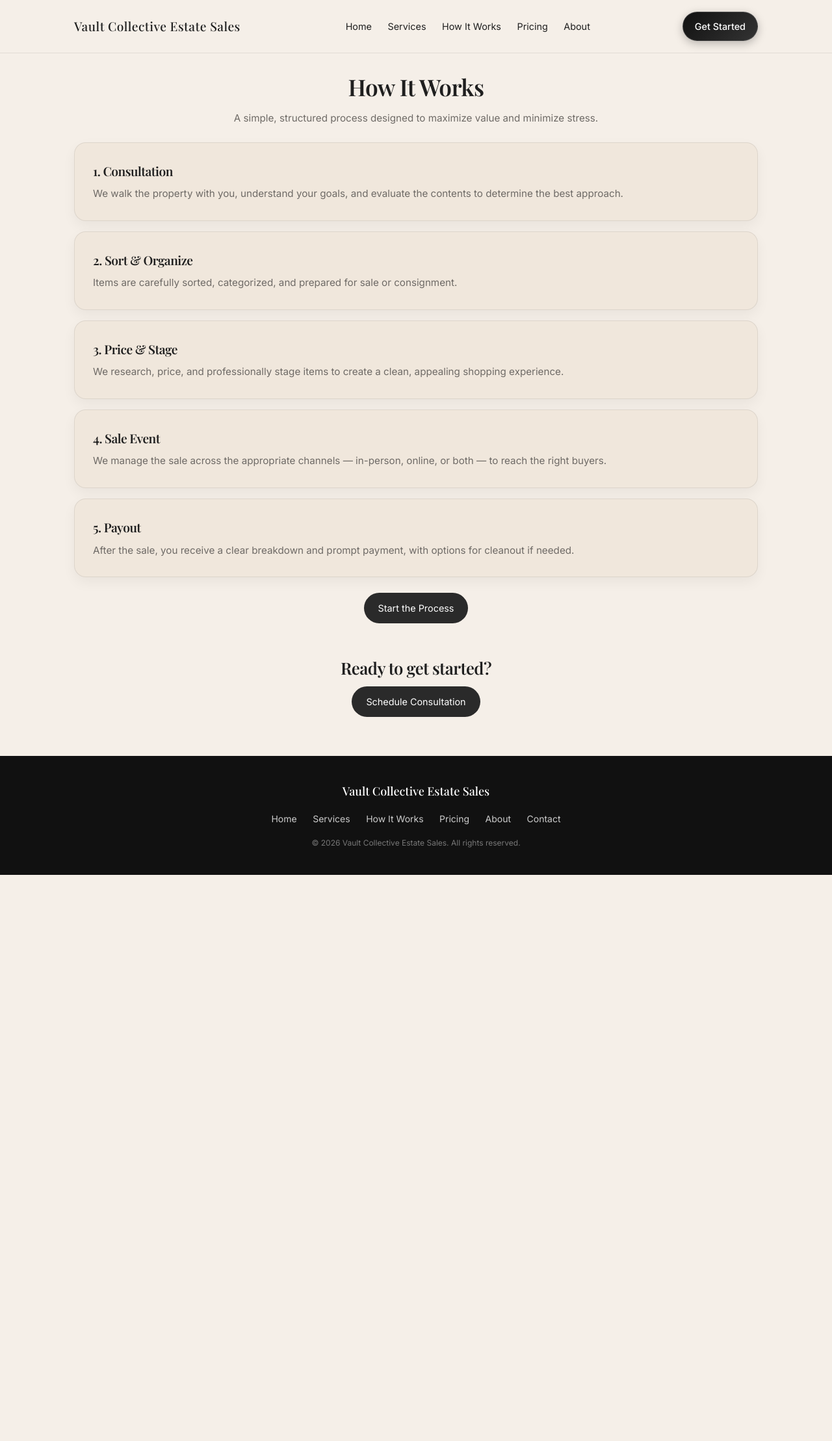
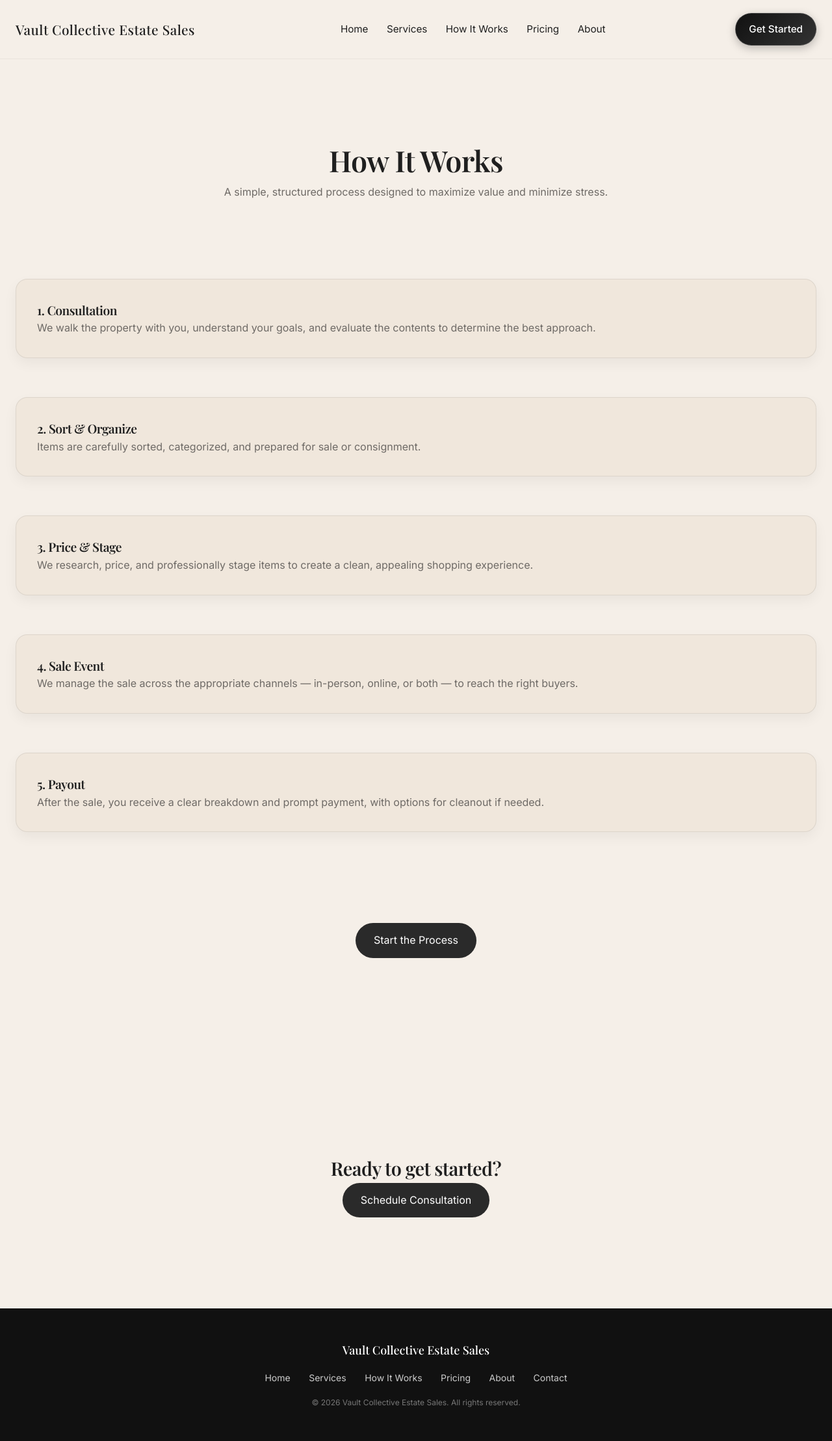
Before and after one commit to IdealRobot/vcollectiveestates, a Flask app: page /how-it-works in a window 1280 px wide. Shown: the whole page at 65% size. Before the commit the page ends 1346 px from the top, so only its background shows below. Run offline with Flask 3, Linux system fonts and the light colour scheme.

Commit message:
Updated .css

```diff
--- a/static/css/styles.css
+++ b/static/css/styles.css
@@ -47,22 +47,34 @@ h1, h2, h3 {
   letter-spacing: -0.5px;
 }
 
-h1 { font-size: 2.2rem; }
-h2 { font-size: 1.6rem; }
+h1 { font-size: 2.8rem; }
+h2 { font-size: 1.8rem; }
 h3 { font-size: 1.2rem; }
 
 p {
   color: var(--text-secondary);
-  font-size: 0.95rem;
+  font-size: 1rem;
 }
 
 /* =========================
    LAYOUT
 ========================= */
 .container {
-  max-width: 1100px;
+  max-width: 1300px;
   margin: 0 auto;
-  padding: 24px;
+  padding: 60px 24px;
+}
+
+/* =========================
+   SECTIONS (GLOBAL SPACING)
+========================= */
+section {
+  margin-bottom: 60px;
+}
+
+.text-center {
+  text-align: center;
+  padding: 60px 20px;
 }
 
 /* =========================
@@ -71,7 +83,7 @@ p {
 .card {
   background: var(--bg-card);
   border-radius: var(--radius-lg);
-  padding: 28px;
+  padding: 32px;
   border: 1px solid var(--border-soft);
   box-shadow: var(--shadow-soft);
 }
@@ -81,9 +93,9 @@ p {
 ========================= */
 .btn {
   display: inline-block;
-  padding: 12px 22px;
+  padding: 14px 28px;
   border-radius: 999px;
-  font-size: 0.9rem;
+  font-size: 1rem;
   text-decoration: none;
   transition: 0.25s ease;
 }
@@ -107,122 +119,17 @@ p {
 }
 
 /* =========================
-   PROFILE HEADER
-========================= */
-.profile {
-  text-align: center;
-  padding: 40px 20px;
-}
-
-.profile img {
-  width: 300px;
-  height: 200px;
-}
-
-.profile h1 {
-  font-size: 1.6rem;
-  margin-bottom: 8px;
-}
-
-.profile p {
-  max-width: 320px;
-  margin: 0 auto;
-}
-
-/* =========================
-   ICON ROW
-========================= */
-.icon-row {
-  display: flex;
-  justify-content: center;
-  gap: 16px;
-  margin: 18px 0;
-}
-
-.icon {
-  width: 38px;
-  height: 38px;
-  border-radius: 50%;
-  background: #fff;
-  display: flex;
-  align-items: center;
-  justify-content: center;
-  box-shadow: var(--shadow-soft);
-}
-
-/* =========================
-   TOGGLE (Links / Shop)
-========================= */
-.toggle {
-  display: flex;
-  margin: 20px auto;
-  background: #ddd3c7;
-  border-radius: 999px;
-  overflow: hidden;
-  width: fit-content;
-}
-
-.toggle button {
-  padding: 10px 24px;
-  border: none;
-  background: transparent;
-  cursor: pointer;
-  font-weight: 500;
-}
-
-.toggle .active {
-  background: #fff;
-  border-radius: 999px;
-  box-shadow: var(--shadow-soft);
-}
-
-/* =========================
-   LINK BLOCKS
-========================= */
-.link-block {
-  background: var(--bg-soft);
-  border-radius: var(--radius-md);
-  padding: 16px 20px;
-  margin-bottom: 14px;
-  border: 1px solid var(--border-soft);
-  display: flex;
-  justify-content: space-between;
-  align-items: center;
-  transition: 0.2s ease;
-}
-
-.link-block:hover {
-  transform: translateY(-2px);
-  box-shadow: var(--shadow-soft);
-}
-
-/* =========================
-   UTILITIES
-========================= */
-.text-center {
-  text-align: center;
-}
-
-.mt-2 { margin-top: 8px; }
-.mt-3 { margin-top: 16px; }
-.mt-4 { margin-top: 24px; }
-
-.mb-2 { margin-bottom: 8px; }
-.mb-3 { margin-bottom: 16px; }
-.mb-4 { margin-bottom: 24px; }
-
-/* =========================
    NAVBAR
 ========================= */
 .nav {
   background: var(--bg-main);
-  border-bottom: 1px solid var(--border-soft);
+  border-bottom: 1px solid rgba(0,0,0,0.05);
 }
 
 .nav-inner {
-  max-width: 1100px;
+  max-width: 1300px;
   margin: 0 auto;
-  padding: 18px 24px;
+  padding: 20px 24px;
   display: flex;
   justify-content: space-between;
   align-items: center;
@@ -230,15 +137,15 @@ p {
 
 .logo {
   font-family: 'Playfair Display', serif;
-  font-size: 1.2rem;
+  font-size: 1.3rem;
   letter-spacing: 0.5px;
 }
 
 .nav-links a {
   text-decoration: none;
   color: var(--text-primary);
-  margin-left: 20px;
-  font-size: 0.9rem;
+  margin-left: 24px;
+  font-size: 0.95rem;
   transition: 0.2s ease;
 }
 
@@ -246,13 +153,13 @@ p {
   color: var(--accent-gold);
 }
 
-/* NAV CTA BUTTON */
+/* NAV CTA */
 .nav-cta {
   background: linear-gradient(135deg, #111, #333);
   color: #fff;
-    padding: 10px 18px;
+  padding: 12px 20px;
   border-radius: 999px;
-    font-size: 0.9rem;
+  font-size: 0.95rem;
   font-weight: 500;
   text-decoration: none;
   transition: all 0.25s ease;
@@ -260,32 +167,24 @@ p {
   box-shadow: 0 4px 14px rgba(0,0,0,0.25);
 }
 
-/* HOVER STATE */
 .nav-cta:hover {
   background: linear-gradient(135deg, #222, #555);
   transform: translateY(-1px);
   box-shadow: 0 6px 18px rgba(0,0,0,0.35);
 }
 
-/* ACTIVE (CLICK) */
-.nav-cta:active {
-    transform: translateY(0px);
-    box-shadow: 0 3px 10px rgba(0,0,0,0.2);
-}
-
 /* =========================
    FOOTER
 ========================= */
-
 .footer {
   background: #111;
   color: #ccc;
-    padding: 40px 20px;
-    margin-top: 60px;
+  padding: 50px 20px;
+  margin-top: 80px;
 }
 
 .footer-inner {
-    max-width: 1100px;
+  max-width: 1300px;
   margin: 0 auto;
   text-align: center;
 }
@@ -302,7 +201,7 @@ p {
 }
 
 .footer-links a {
-    margin: 0 10px;
+  margin: 0 12px;
   color: #ccc;
   text-decoration: none;
   font-size: 14px;
@@ -318,16 +217,21 @@ p {
 }
 
 /* =========================
+   CTA BLOCK (BOTTOM CTA)
+========================= */
+.text-center.mt-4 {
+  margin-top: 80px;
+  margin-bottom: 40px;
+}
+
+/* =========================
    SHOP PAGE
 ========================= */
-
 .shop-grid {
   display: grid;
-
   grid-template-columns: repeat(auto-fit, minmax(100px, 100px));
-    justify-content: center; /* centers rows */
-
-    gap: 12px; /* tighter spacing */
+  justify-content: center;
+  gap: 12px;
   margin-top: 25px;
 }
 
```
Lines whose indentation alone changed are shown as unchanged.
